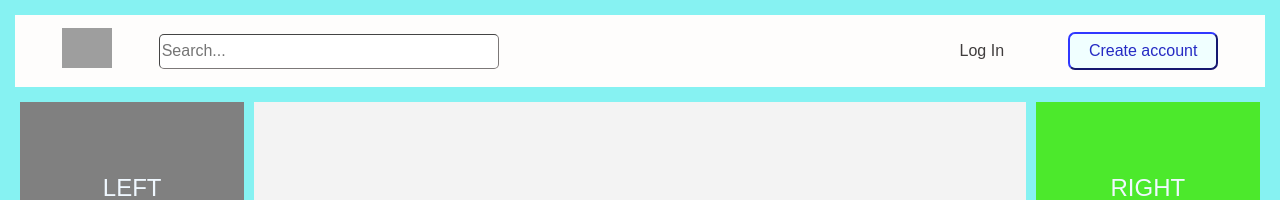
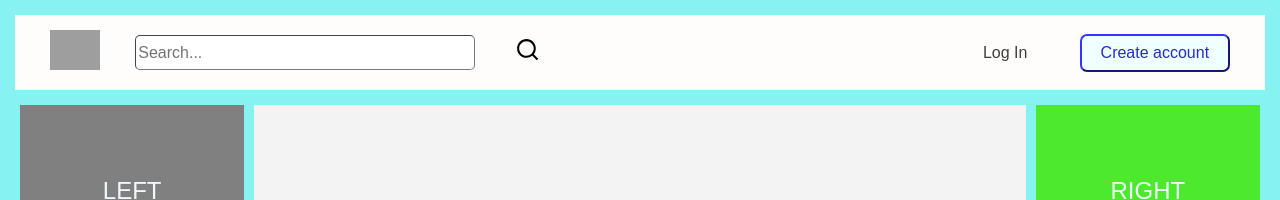
Before and after one commit to Brainspeck/desafioMaquetado, a plain HTML site: page index.html in a window 1280 px wide. Shown: the top 200 px of the page. Drawn offline with Linux system fonts and the light colour scheme; grey boxes are pictures that could not be loaded.

Commit message:
se add lupa en navegacion

```diff
--- a/index.html
+++ b/index.html
@@ -36,6 +36,25 @@
         <div class="bloqueSearch"><input class="searchInput" type="text" placeholder="Search..." width="420"
              height=" 100%"/> </a>
         </div>
+
+        <!--lupa-->
+   <li>
+    <div class="contenedorLupa">
+     <svg
+      class="lupa"
+      xmlns="http://www.w3.org/2000/svg"
+      width="25"
+      height="25"
+      margin="8"
+      viewBox="0 0 24 24"
+      role="img">
+     <title id="ai4tf73728ejslttki3938fwc5z4noxd">Search</title>
+     <path
+     d="M18.031 16.617l4.283 4.282-1.415 1.415-4.282-4.283A8.96 8.96 0 0111 20c-4.968 0-9-4.032-9-9s4.032-9 9-9 9 4.032 9 9a8.96 8.96 0 01-1.969 5.617zm-2.006-.742A6.977 6.977 0 0018 11c0-3.868-3.133-7-7-7-3.868 0-7 3.132-7 7 0 3.867 3.132 7 7 7a6.977 6.977 0 004.875-1.975l.15-.15z">
+     </path>
+    </svg>
+   </div>
+  </li>
         <!--nave-->
         <div class="divNave2"> </div>
         <!--boton login-->
--- a/scss/_headerMain.scss
+++ b/scss/_headerMain.scss
@@ -121,3 +121,14 @@ nav .navegadorHeader {
     margin: 0;
     background: rgba(5, 5, 5, 0);
     }
+
+    .contenedorLupa {
+        height: 100%;
+        width: 30px;
+
+      }
+      .lupa {
+
+        cursor: pointer;
+        background-color: rgba(240, 248, 255, 0);
+      }
--- a/scss/_headerMedia.scss
+++ b/scss/_headerMedia.scss
@@ -56,25 +56,6 @@
       margin-right: 0px;
    }
 
-/*
-    .contenedorBoton1{
-      margin-right: 0px;
-      margin-left: 0px;
-   }
-
-    .bloqueSearch{
-      min-width: 350px;
-      align-items: center;
-      margin: 0px;
-      margin-left: 20px;
-   }
-
-   .bloqueLogo{
-      border-width: 1px;
-      margin-right:0px;
-      margin-left: 20px;
-   }
-    */
   .divNave2 {
       width: 40%;
   }
@@ -116,9 +97,12 @@
     display: none;
    }
 
-  .divNave2{
-    display: none;
-   }
+
+
+   .contenedorLupa{
+    margin-right: 150;
+
+  }
 }
 
 @media screen and (max-width:0px){
@@ -143,8 +127,16 @@
     margin-right: 1px;
    }
 
-   .divNave2{
+
+
+
+ /*  .contenedorLupa{
     display: none;
-   }
+
+  }
+
+  .lupa {
+    display: none;
+  }*/
 
     }
```
Also changed, not shown: css/main.css, 1 other file.
